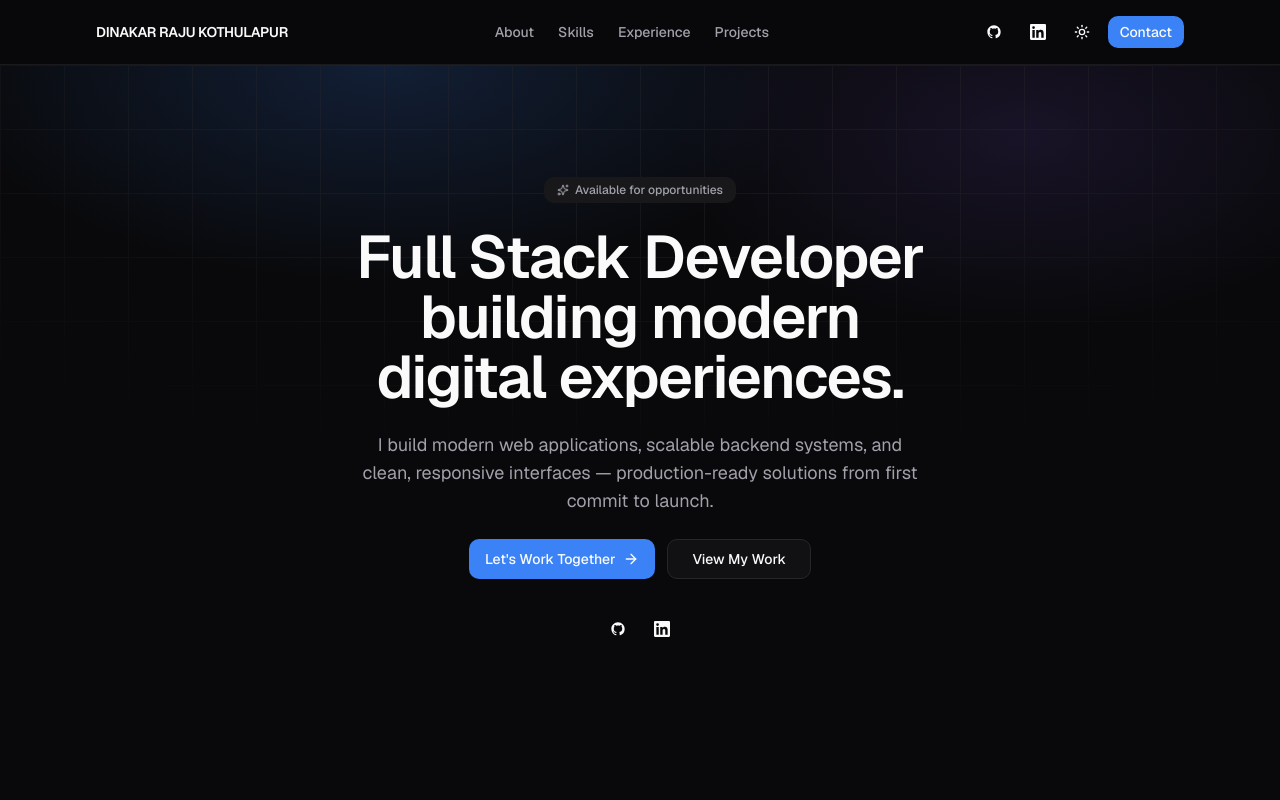
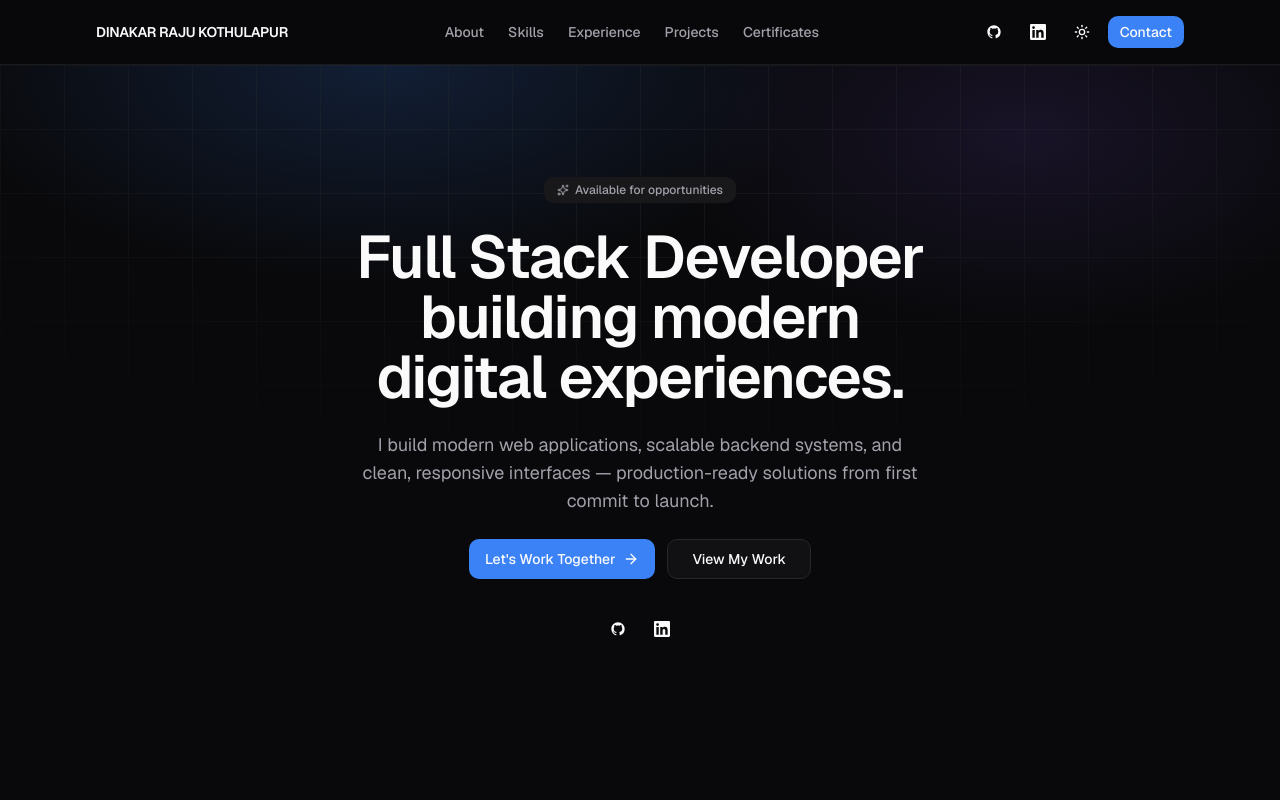
Before and after one commit to rajdinakar177/dinakar-portfolio, a Next.js app: page / in a window 1280 px wide. Shown: the top 800 px of the page. Built offline with nearby package versions, Linux system fonts and the light colour scheme.

Commit message:
certificates added

```diff
--- a/src/app/page.tsx
+++ b/src/app/page.tsx
@@ -7,6 +7,7 @@ import { Projects } from "@/components/sections/projects";
 import { Services } from "@/components/sections/services";
 import { CTA } from "@/components/sections/cta";
 import { Contact } from "@/components/sections/contact";
+import { Certificates } from "@/components/sections/certificates";
 
 export default function Home() {
   return (
@@ -16,6 +17,7 @@ export default function Home() {
       <About />
       <Skills />
       <Experience />
+        <Certificates />
       <Projects />
       <Services />
       <CTA />
--- /dev/null
+++ b/src/components/sections/certificates.tsx
@@ -0,0 +1,83 @@
+import Image from "next/image";
+import { Award, ExternalLink } from "lucide-react";
+import { certificates } from "@/data/certificates";
+
+export function Certificates() {
+  return (
+    <section id="certificates" >
+      <div className="container mx-auto mb-30 max-w-6xl px-6">
+        <div className="mb-12 max-w-2xl">
+          <div className="mb-4 flex items-center gap-2 text-sm font-medium text-primary">
+            <Award className="h-4 w-4" />
+            <span>Recognition</span>
+          </div>
+
+          <h2 className="text-3xl font-bold tracking-tight sm:text-4xl">
+            Certificates & Recognition
+          </h2>
+
+          <p className="mt-4 text-muted-foreground">
+            Certifications, achievements, and recognition earned throughout my
+            professional journey.
+          </p>
+        </div>
+
+        <div className="grid gap-6 md:grid-cols-2 lg:grid-cols-3">
+          {certificates.map((certificate) => (
+            <div
+              key={certificate.title}
+              className="group overflow-hidden rounded-2xl border bg-card transition-all duration-300 hover:-translate-y-1 hover:shadow-xl"
+            >
+              <div className="relative aspect-16/10 overflow-hidden bg-muted">
+                <Image
+                  src={certificate.image}
+                  alt={certificate.title}
+                  fill
+                  className="object-cover transition-transform duration-500 group-hover:scale-105"
+                />
+
+                <div className="absolute left-4 top-4">
+                  <span className="rounded-full border bg-background/90 px-3 py-1 text-xs font-medium backdrop-blur">
+                    {certificate.type}
+                  </span>
+                </div>
+              </div>
+
+              <div className="p-5">
+                <div className="mb-2 flex items-start justify-between gap-3">
+                  <h3 className="font-semibold leading-tight">
+                    {certificate.title}
+                  </h3>
+
+                  <span className="shrink-0 text-xs text-muted-foreground">
+                    {certificate.date}
+                  </span>
+                </div>
+
+                <p className="text-sm font-medium text-primary">
+                  {certificate.issuer}
+                </p>
+
+                <p className="mt-3 line-clamp-2 text-sm leading-6 text-muted-foreground">
+                  {certificate.description}
+                </p>
+
+                {certificate.link && (
+                  <a
+                    href={certificate.link}
+                    target="_blank"
+                    rel="noopener noreferrer"
+                    className="mt-5 inline-flex items-center gap-2 text-sm font-medium transition-colors hover:text-primary"
+                  >
+                    View Certificate
+                    <ExternalLink className="h-4 w-4" />
+                  </a>
+                )}
+              </div>
+            </div>
+          ))}
+        </div>
+      </div>
+    </section>
+  );
+}
--- a/src/config/site.ts
+++ b/src/config/site.ts
@@ -38,6 +38,7 @@ export const navLinks: NavLink[] = [
   { label: "Skills", href: "#skills" },
   { label: "Experience", href: "#experience" },
   { label: "Projects", href: "#projects" },
+  { label: "Certificates", href: "#certificates" },
 ];
 
 export const socialLinks: SocialLink[] = [
--- /dev/null
+++ b/src/data/certificates.ts
@@ -0,0 +1,31 @@
+export type Certificate = {
+    title: string;
+    issuer: string;
+    date: string;
+    type: "Certification" | "Appreciation" | "Achievement";
+    description?: string;
+    image: string;
+    credentialUrl?: string;
+    link?: string;
+};
+
+export const certificates: Certificate[] = [
+    {
+        title: "Full Stack Web Development",
+        issuer: "Mayura Consultancy Services",
+        date: "2024",
+        type: "Certification",
+        description:
+            "Certificate recognizing my experience and contribution as a Full Stack Developer.",
+        image: "/certificates/certificate_of_ap.webp",
+    },
+    {
+        title: "Diploma in Software Engineering",
+        issuer: "Skill Konnect",
+        date: "2023",
+        type: "Certification",
+        description:
+            "Diploma in Software Engineering covering fundamental software development concepts and practical programming skills.",
+        image: "/certificates/diploma_certificate.webp",
+    },
+];
```
Also changed, not shown: public/certificates/certificate_of_ap.webp (added), public/certificates/diploma_certificate.webp (added).
